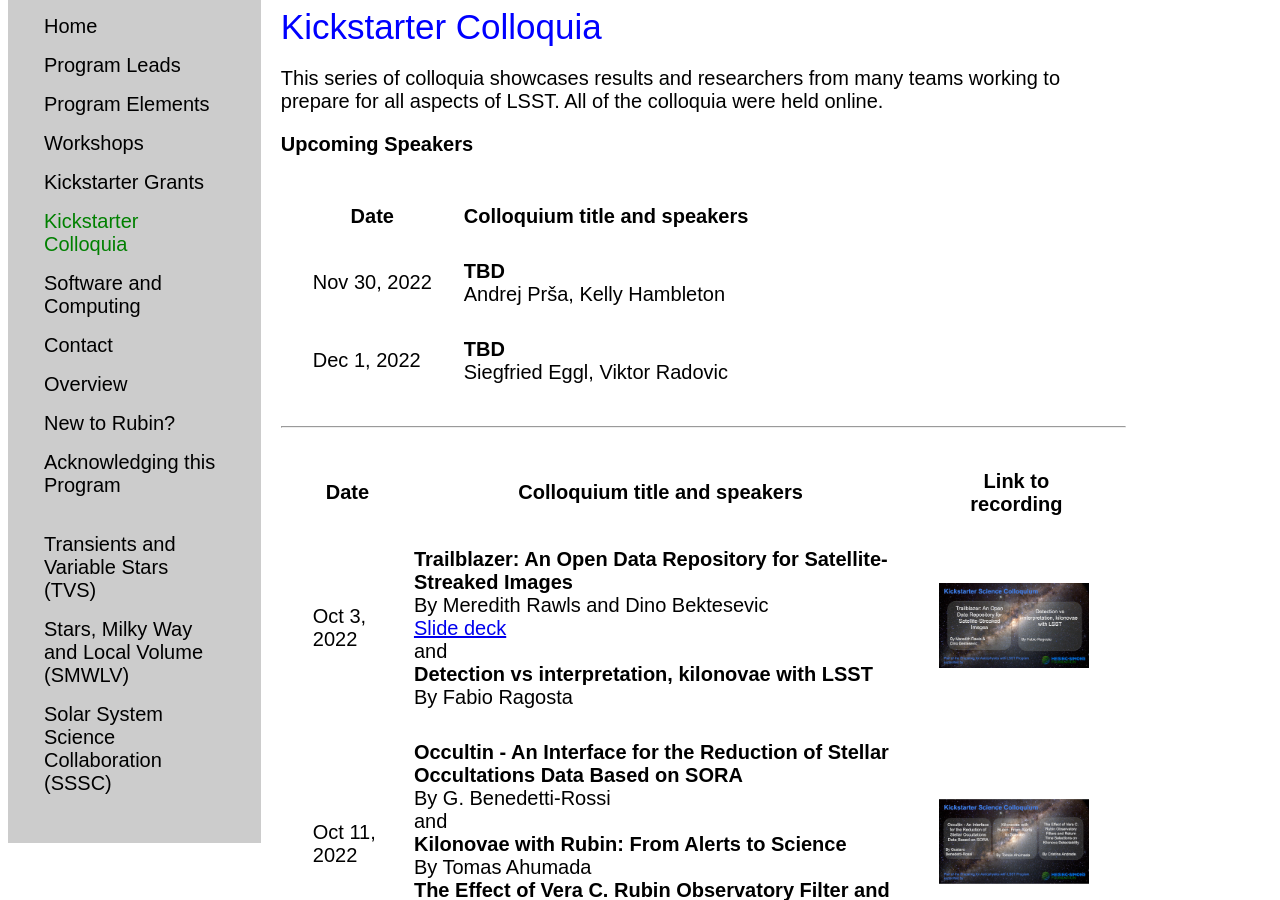
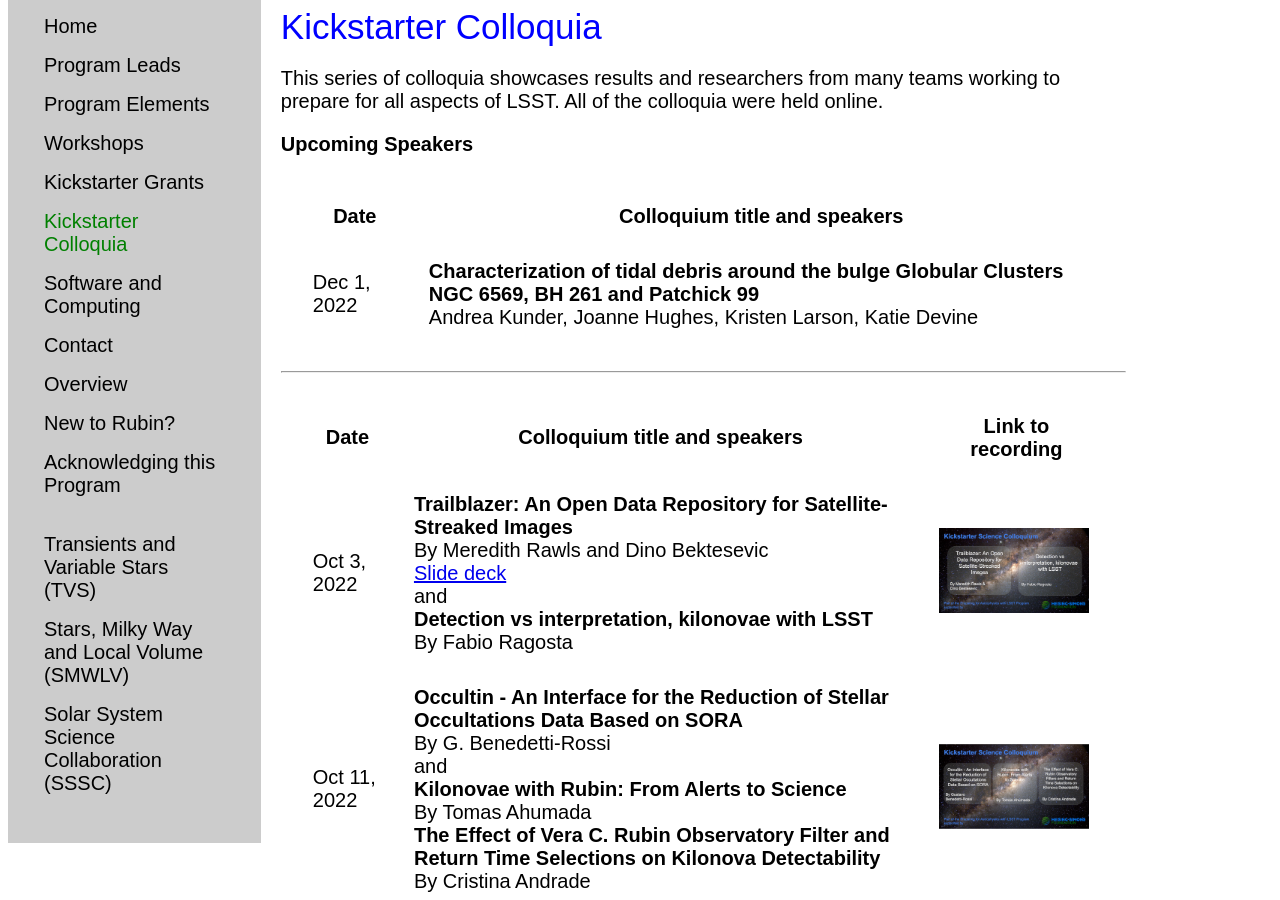
Before and after one commit to lsst-sci-prep/lsst-sci-prep.github.io, a Jekyll site: the page built from kickstarter_colloquia.html, in a window 1280 px wide and 900 px high, scrolled down 1006 px. Built offline with Jekyll 4.4.1, drawn with Linux system fonts in a browser that asks for light colours.

Commit message:
Added Dec 1 colloquium info

```diff
--- a/kickstarter_colloquia.html
+++ b/kickstarter_colloquia.html
@@ -13,14 +13,10 @@ of LSST.  All of the colloquia were held online.</p>
     <th>Date</th><th>Colloquium title and speakers</th>
   </tr>
   <tr>
-    <td>Nov 30, 2022</td>
-    <td><b>TBD</b><br>
-    Andrej Prša, Kelly Hambleton<br>
-  </tr>
-  <tr>
     <td>Dec 1, 2022</td>
-    <td><b>TBD</b><br>
-    Siegfried Eggl, Viktor Radovic<br>
+    <td><b>Characterization of tidal debris around the bulge Globular Clusters NGC 6569, BH 261 and Patchick 99
+</b><br>
+    Andrea Kunder, Joanne Hughes, Kristen Larson, Katie Devine<br>
   </tr>
 </table>
 
```
